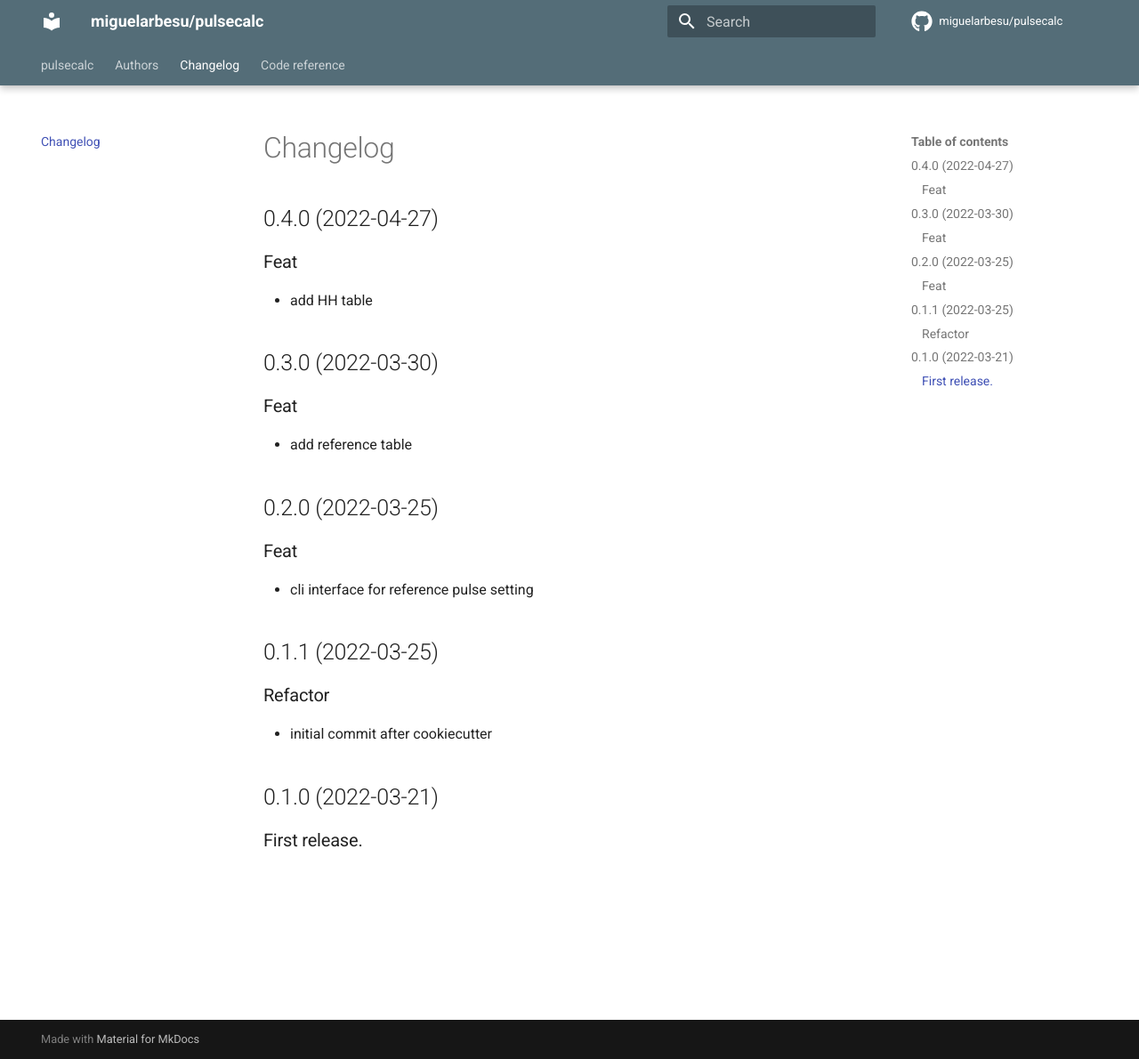
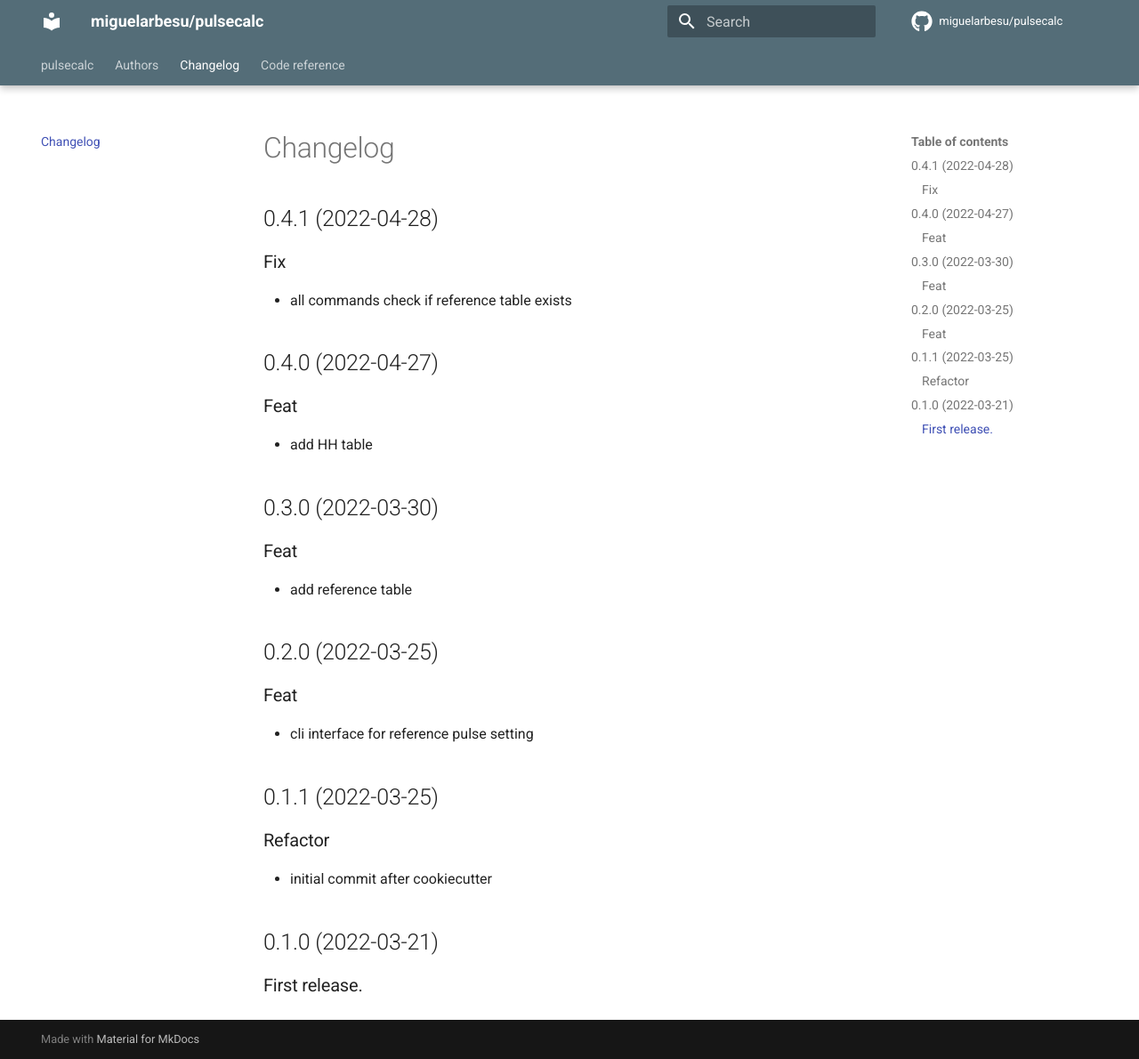
Before and after one commit to miguelarbesu/pulsecalc, an MkDocs documentation site: the page built from docs/changelog.md, in a window 1280 px wide and 1190 px high. Shown: the whole window at 89% size. Built offline with MkDocs 1.6.1 and Material for MkDocs 9.7.7, drawn with Linux system fonts in a browser that asks for light colours; comment, search, counter and statistics services are not loaded.

Commit message:
bump: version 0.4.0 → 0.4.1

```diff
--- a/docs/changelog.md
+++ b/docs/changelog.md
@@ -1,4 +1,10 @@
 # Changelog
+
+## 0.4.1 (2022-04-28)
+
+### Fix
+
+- all commands check if reference table exists
 
 ## 0.4.0 (2022-04-27)
 
--- a/pyproject.toml
+++ b/pyproject.toml
@@ -1,5 +1,5 @@
 [tool.commitizen]
-version = "0.4.0"
+version = "0.4.1"
 version_files = ["src/pulsecalc/_version.py"]
 changelog_file = "docs/changelog.md"
 update_changelog_on_bump = true
```
